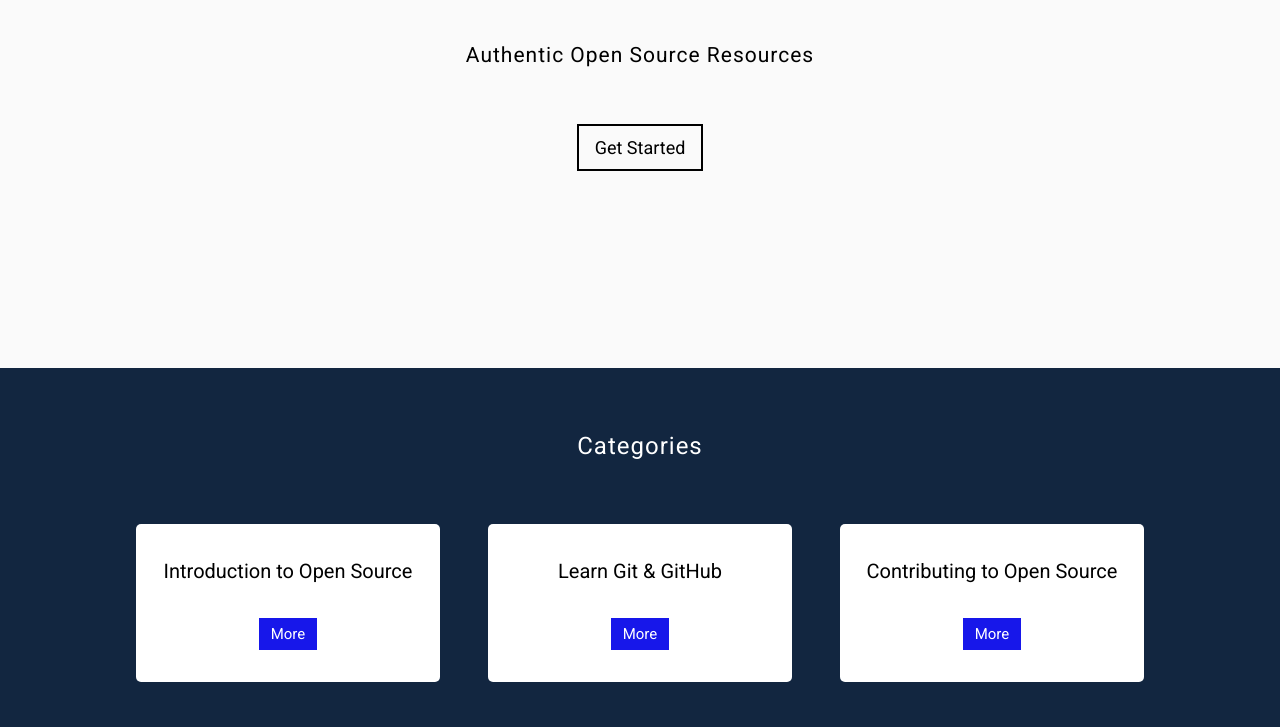
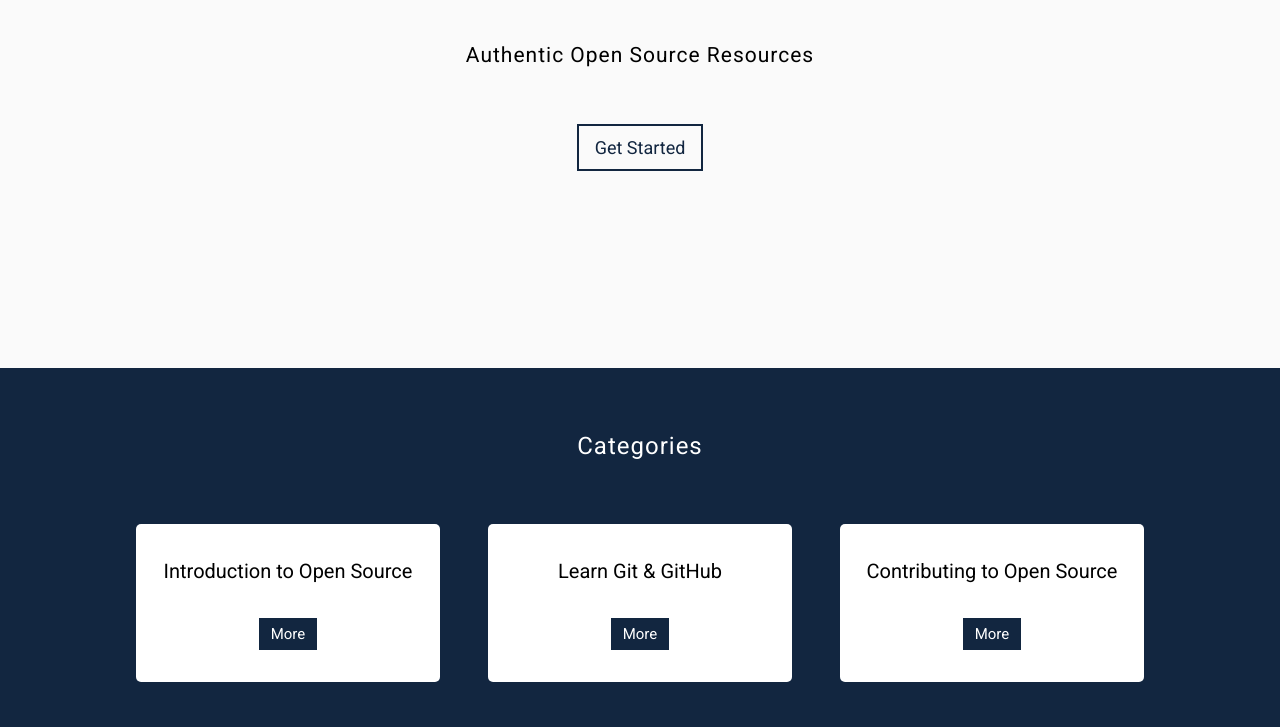
Before and after one commit to Sriparno08/Openpedia, a website built with webpack: page client/index.html in a window 1280 px wide. Shown: the part 360-1087 px from the top of the page. Built offline with nearby package versions, Linux system fonts and the light colour scheme.

Commit message:
UI: Change Background Color of Landing Page Buttons

```diff
--- a/client/styles.css
+++ b/client/styles.css
@@ -140,16 +140,16 @@
     display: block;
     padding: 0.7rem 1rem;
     text-decoration: none;
-    color: black;
+    color: rgb(18, 38, 64);
     font-size: 17px;
-    border: 2px solid black;
+    border: 2px solid rgb(18, 38, 64);
     transition: all 0.3s;
 }
 
 .intro .get-started:hover {
-    background-color: rgb(129, 77, 225);
+    background-color: rgb(18, 38, 64);
     color: white;
-    border-color: rgb(129, 77, 225);
+    border-color: rgb(18, 38, 64);
 }
 
 .categories-container {
@@ -196,15 +196,15 @@
     padding: 0.3rem 0.6rem;
     text-decoration: none;
     font-size: 14px;
-    border: 2px solid rgb(23, 23, 234);
+    border: 2px solid rgb(18, 38, 64);
     transition: all 0.3s;
     color: white;
-    background-color: rgb(23, 23, 234);
+    background-color: rgb(18, 38, 64);
 }
 
 .category .category-link:hover {
     background-color: white;
-    color: blue;
+    color: rgb(18, 38, 64);
 }
 
 .about-container {
```
